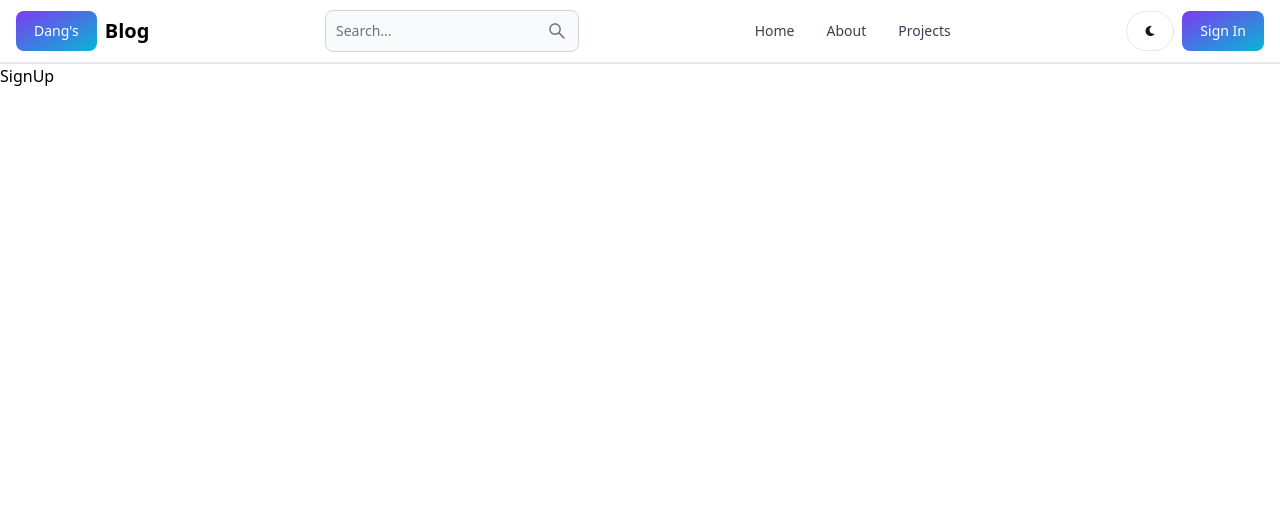
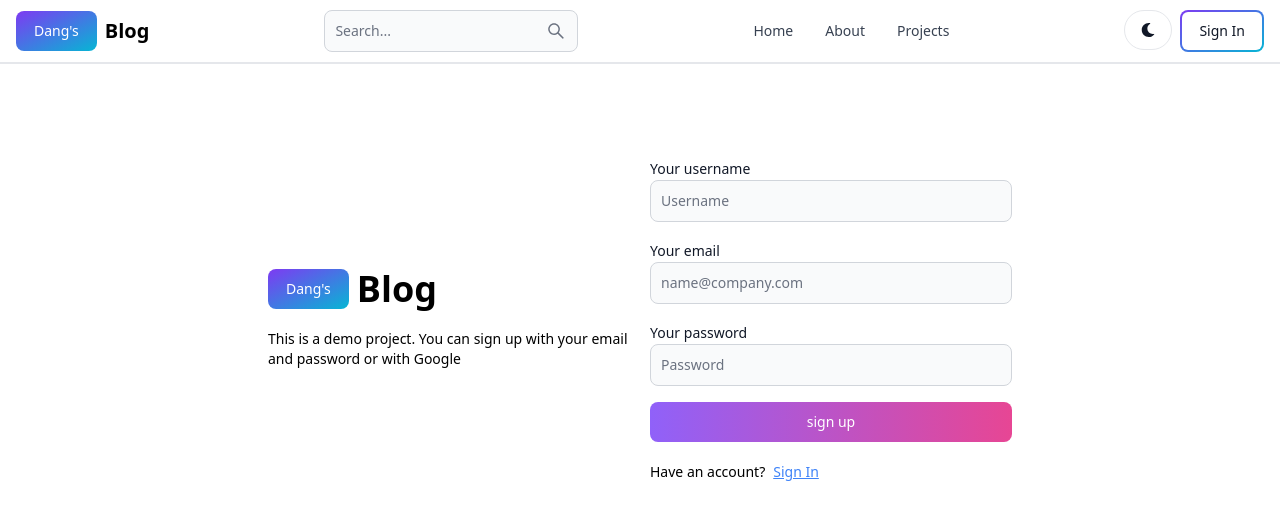
Before and after one commit to DangTinh422003/MERN-Blog, a React (Vite) app in the folder client/: page /sign-up in a window 1280 px wide. Shown: the top 520 px of the page. Built offline with nearby package versions, Linux system fonts and the light colour scheme.

Commit message:
signup page ui

```diff
--- a/client/src/layouts/Header.jsx
+++ b/client/src/layouts/Header.jsx
@@ -33,11 +33,17 @@
         <AiOutlineSearch />
       </Button>
       <div className="flex gap-2 md:order-2">
-        <Button className="w-12 h-10 hidden sm:inline" color="gray" pill>
+        <Button
+          className="w-12 h-10 hidden sm:inline-flex items-center justify-center"
+          color="gray"
+          pill
+        >
           <FaMoon />
         </Button>
         <Link to={"/sign-in"}>
-          <Button gradientDuoTone={"purpleToBlue"}>Sign In</Button>
+          <Button outline gradientDuoTone={"purpleToBlue"}>
+            Sign In
+          </Button>
         </Link>
         <Navbar.Toggle />
       </div>
--- a/client/src/pages/SignUp.jsx
+++ b/client/src/pages/SignUp.jsx
@@ -1,7 +1,64 @@
-import React from "react";
+import { Button, Label, TextInput } from "flowbite-react";
+import { Link } from "react-router-dom";
 
 const SignUp = () => {
-  return <div>SignUp</div>;
+  return (
+    <div className="min-h-screen mt-20">
+      <div className="flex p-3 max-w-3xl mx-auto flex-col md:flex-row md:items-center gap-5">
+        {/* left */}
+        <div className="flex-1">
+          <Link
+            to={"/"}
+            className="text-4xl flex items-center gap-x-2 self-center whitespace-nowrap font-semibold dark:text-white"
+          >
+            <Button
+              gradientDuoTone={"purpleToBlue"}
+              className="text-white rounded-lg inline-block pointer-events-none"
+            >
+              Dang&apos;s
+            </Button>
+            Blog
+          </Link>
+          <p className="text-sm mt-5">
+            This is a demo project. You can sign up with your email and password
+            or with Google
+          </p>
+        </div>
+
+        {/* right */}
+        <div className="flex-1">
+          <form className="flex flex-col gap-4">
+            <div>
+              <Label value="Your username" />
+              <TextInput type="text" placeholder="Username" id="username" />
+            </div>
+            <div>
+              <Label value="Your email" />
+              <TextInput
+                type="text"
+                placeholder="name@company.com"
+                id="email"
+              />
+            </div>
+            <div>
+              <Label value="Your password" />
+              <TextInput type="password" placeholder="Password" id="password" />
+            </div>
+            <Button gradientDuoTone={"purpleToPink"} type="submit">
+              sign up
+            </Button>
+          </form>
+
+          <div className="flex gap-2 text-sm mt-5">
+            <span>Have an account?</span>
+            <Link to={"/sign-in"} className="text-blue-500 underline">
+              Sign In
+            </Link>
+          </div>
+        </div>
+      </div>
+    </div>
+  );
 };
 
 export default SignUp;
```
Also changed, not shown: 1 other file (tests, documents, lock files or other folders).
